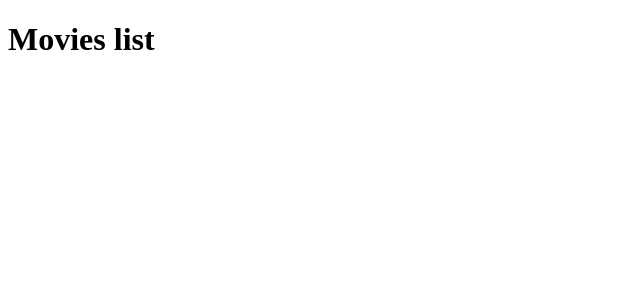
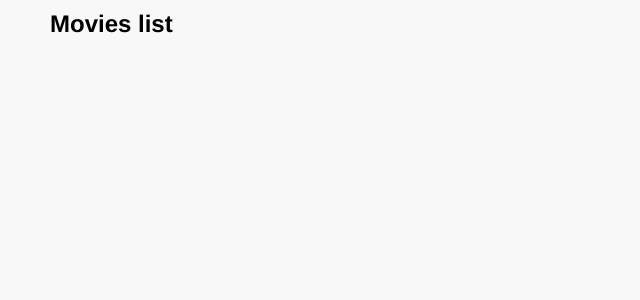
Before and after one commit to vitorsgomes/movie-list, a React (Create React App) app: page / in a window 1280 px wide. Shown: the top 300 px of the page, without its empty margins (0-640 px from the left). Built offline with nearby package versions, Linux system fonts and the light colour scheme.

Commit message:
feat: adds initial styling using styled components

```diff
--- a/package.json
+++ b/package.json
@@ -10,9 +10,11 @@
     "@types/node": "^12.0.0",
     "@types/react": "^16.9.0",
     "@types/react-dom": "^16.9.0",
+    "@types/styled-components": "^5.1.3",
     "react": "^16.13.1",
     "react-dom": "^16.13.1",
     "react-scripts": "3.4.3",
+    "styled-components": "^5.2.0",
     "typescript": "~3.7.2"
   },
   "scripts": {
@@ -24,7 +26,7 @@
   "husky": {
     "hooks": {
       "commit-msg": "commitlint -E HUSKY_GIT_PARAMS",
-      "pre-push": "yarn test"
+      "pre-push": "yarn test --watchAll=false"
     }
   },
   "eslintConfig": {
--- a/src/App.tsx
+++ b/src/App.tsx
@@ -1,7 +1,39 @@
 import React from "react";
+import styled, { createGlobalStyle } from "styled-components";
+
+const GlobalStyle = createGlobalStyle`
+  * {
+    margin: 0;
+    padding: 0;
+    box-sizing: border-box;
+  }
+
+  body {
+    background-color: #F8F8F8;
+    font-family: Helvetica, sans-serif;
+  }
+
+  a {
+    color: inherit;
+    text-decoration: inherit;
+  }
+`;
+
+const MainWrapper = styled.section`
+  max-width: 1200px;
+  margin: 0 auto;
+  padding: 10px;
+`;
 
 function App() {
-  return <h1>Movies list</h1>;
+  return (
+    <>
+      <GlobalStyle />
+      <MainWrapper>
+        <h1>Movies list</h1>
+      </MainWrapper>
+    </>
+  );
 }
 
 export default App;
```
